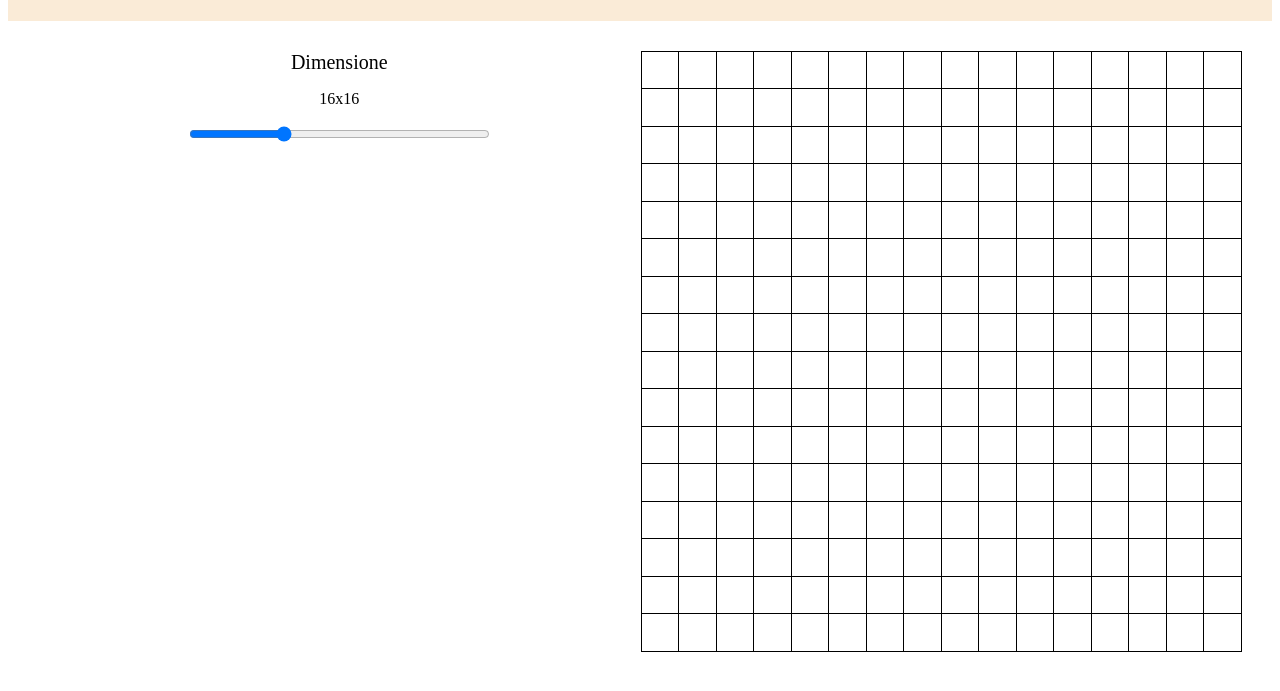
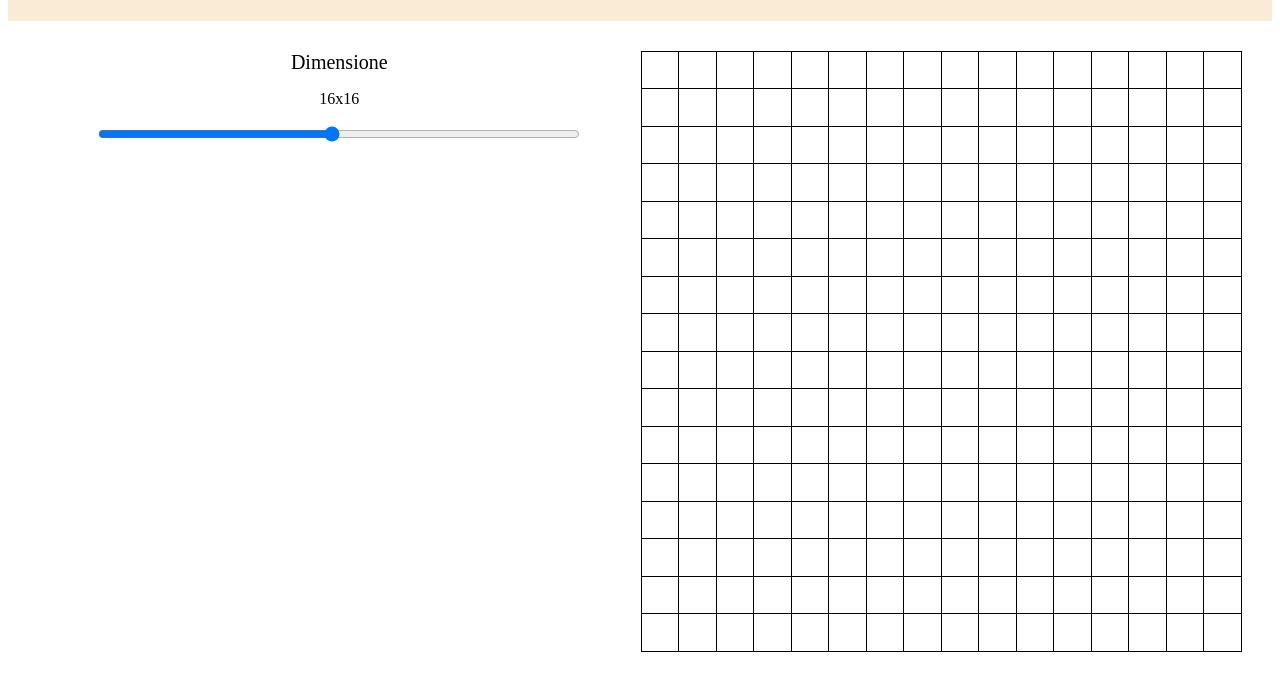
Before and after one commit to Syd00/etch-a-sketch, a plain HTML site: page index.html in a window 1280 px wide. Shown: the part 107-798 px from the top of the page. Drawn offline with Linux system fonts and the light colour scheme.

Commit message:
adjust slider width

```diff
--- a/index.html
+++ b/index.html
@@ -15,7 +15,7 @@
             <div class="slidecontainer">
                 <label for="myRange">Dimensione</label>
                 <p id="sizePara">16x16</p>
-                <input type="range" min="1" max="50" value="16" class="slider" id="myRange">
+                <input type="range" min="1" max="32" value="16" class="slider" step="1" id="myRange">
             </div>
         </div>
 
--- a/script.js
+++ b/script.js
@@ -17,7 +17,7 @@ function createGrid(size=16) {
 createGrid();
 
 slider = document.querySelector('#myRange');
-slider.addEventListener('change', () => {
+slider.addEventListener('input', () => {
     let child = grid.lastElementChild;
     while(child) {
         grid.removeChild(child);
--- a/style.css
+++ b/style.css
@@ -36,7 +36,7 @@ header {
 }
 
 #myRange {
-    width: 50%;
+    width: 80%;
 }
 
 .slidecontainer label {
```
